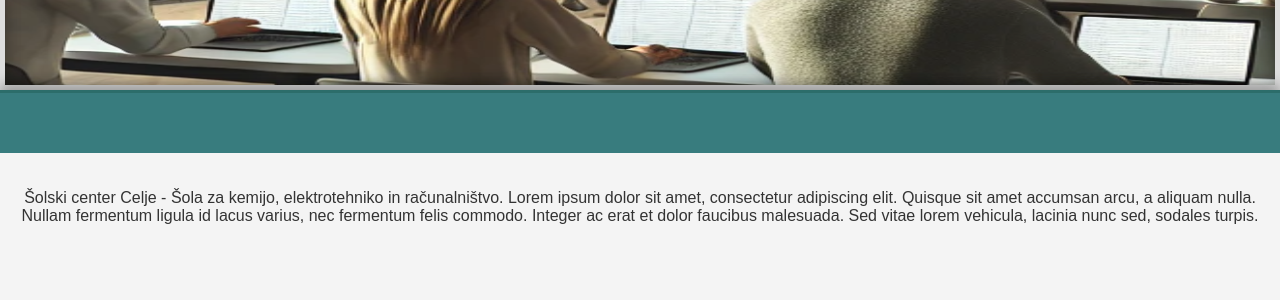
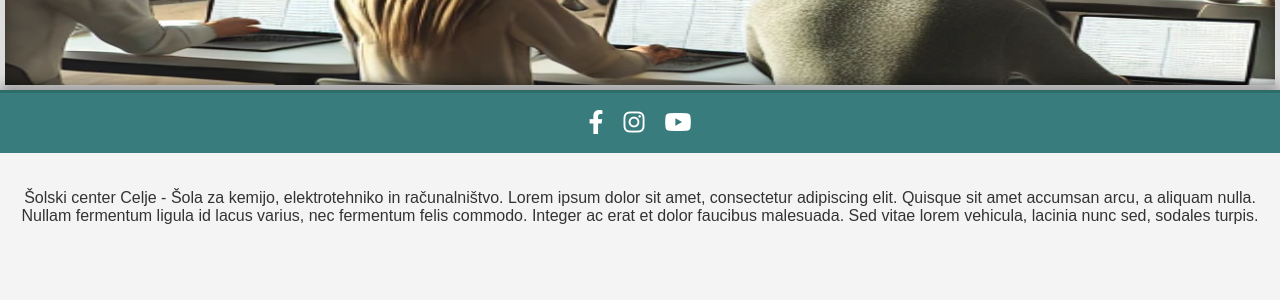
Before and after one commit to KerznarMiha/ProfLink, a PHP site: the page made by PROJETK/Naslovna stran.html in a window 1280 px wide. Shown: the part 446-746 px from the top of the page. Run offline with PHP 8.4, Linux system fonts and the light colour scheme.

Commit message:
Add files via upload

```diff
--- a/PROJETK/Naslovna stran.html
+++ b/PROJETK/Naslovna stran.html
@@ -5,6 +5,7 @@
     <meta name="viewport" content="width=device-width, initial-scale=1.0">
     <title>ProfLink</title>
     <link rel="stylesheet" href="css.css">
+    <link rel="stylesheet" href="https://cdnjs.cloudflare.com/ajax/libs/font-awesome/6.0.0-beta3/css/all.min.css">
 </head>
 <body>
     <header>
@@ -32,8 +33,20 @@
     <!-- Background image section -->
     <div class="background-section"></div>
 
-    <!-- Bottom blue bar -->
-    <div class="bottom-blue-bar"></div>
+    <!-- Bottom blue bar with social media icons -->
+    <div class="bottom-blue-bar">
+        <div class="social-icons">
+            <a href="https://www.facebook.com/share/dEFXnaNfAeaU3xZU/?mibextid=LQQJ4d" target="_blank" class="social-icon">
+                <i class="fab fa-facebook-f"></i>
+            </a>
+            <a href="https://www.instagram.com/ker.sccelje?igsh=dmtib2djejV4Zjli" target="_blank" class="social-icon">
+                <i class="fab fa-instagram"></i>
+            </a>
+            <a href="https://www.youtube.com/@scceljessker" target="_blank" class="social-icon">
+                <i class="fab fa-youtube"></i>
+            </a>
+        </div>
+    </div>
 
     <!-- School description -->
     <div class="school-description">
--- a/PROJETK/css.css
+++ b/PROJETK/css.css
@@ -93,6 +93,24 @@ nav ul li a:hover {
     height: 60px;
     box-shadow: 0 -6px 12px rgba(0, 0, 0, 0.3);
     border-top: 3px solid #2c6d6a;
+    display: flex;
+    align-items: center;
+    justify-content: center;
+}
+
+.social-icons {
+    display: flex;
+    gap: 20px;
+}
+
+.social-icon {
+    color: white;
+    font-size: 24px;
+    text-decoration: none;
+}
+
+.social-icon:hover {
+    color: #d1d1d1;
 }
 
 .school-description {
```
